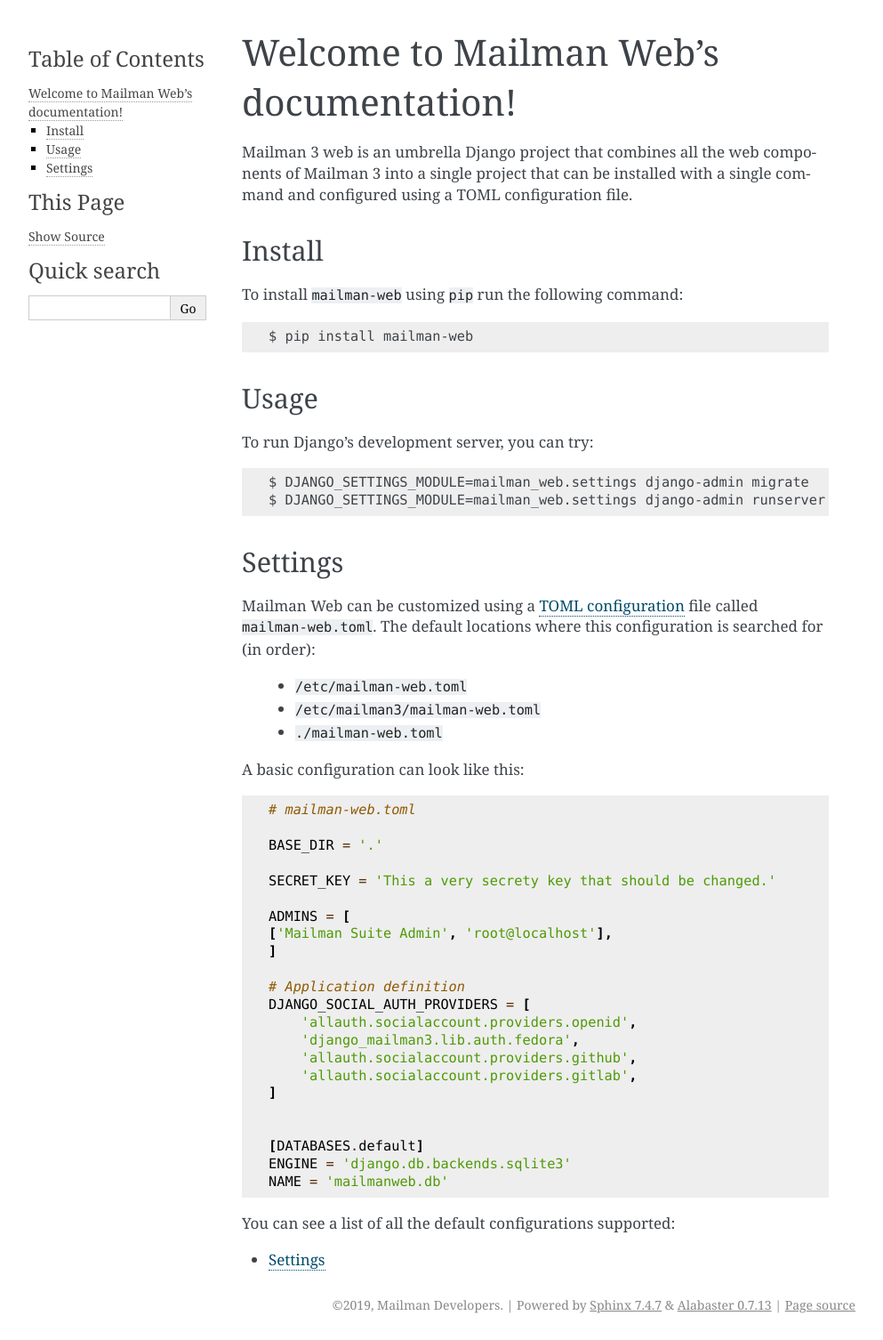
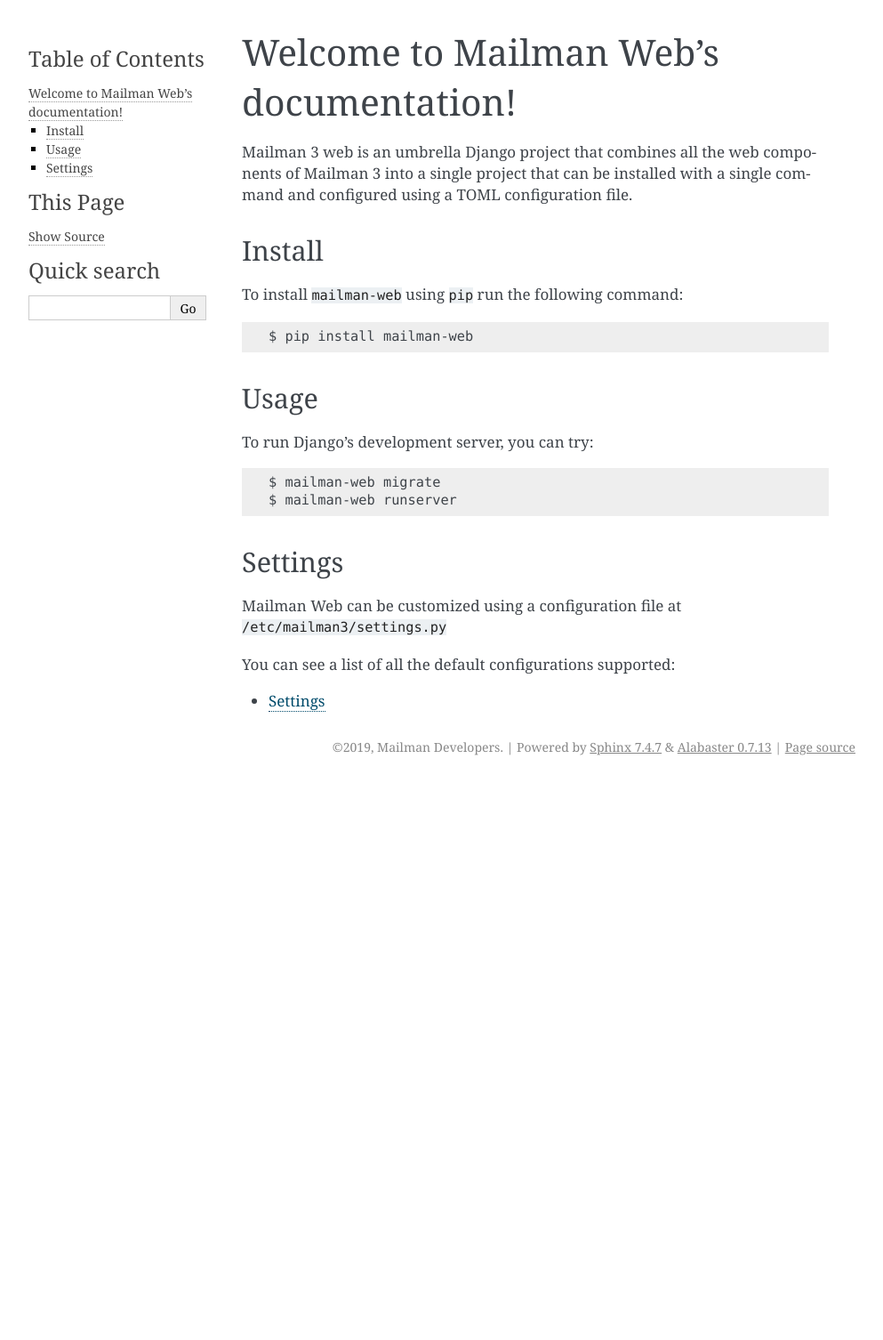
Before and after one commit to osstech-jp/mailman-web, a Sphinx documentation site: the page built from docs/index.rst, in a window 1280 px wide. Shown: the whole page at 89% size, without its empty margins (148-1141 px from the left). Built offline with Sphinx 7.4.7, drawn with Linux system fonts in a browser that asks for light colours; after the commit the page ends 900 px from its top, so only the background shows below that.

```diff
--- a/README.rst
+++ b/README.rst
@@ -29,6 +29,6 @@
 =======
 
 Mailman suite is licensed under the
-`GPL v3.0 <http://www.gnu.org/licenses/gpl-3.0.html>`_
+`GNU GPL v3.0 or later (GPLv3+) <http://www.gnu.org/licenses/gpl-3.0.html>`_
 
-Copyright (C) 2019 by the Free Software Foundation, Inc.
+Copyright (C) 2020 by the Free Software Foundation, Inc.
--- a/docs/index.rst
+++ b/docs/index.rst
@@ -21,25 +21,15 @@
 
 To run Django's development server, you can try::
 
-  $ DJANGO_SETTINGS_MODULE=mailman_web.settings django-admin migrate
-  $ DJANGO_SETTINGS_MODULE=mailman_web.settings django-admin runserver
+  $ mailman-web migrate
+  $ mailman-web runserver
 
 ========
 Settings
 ========
 
-Mailman Web can be customized using a `TOML configuration
-<https://github.com/maxking/django-settings-toml>`_ file called
-``mailman-web.toml``. The default locations where this configuration is
-searched for (in order):
-
-  - ``/etc/mailman-web.toml``
-  - ``/etc/mailman3/mailman-web.toml``
-  - ``./mailman-web.toml``
-
-A basic configuration can look like this:
-
-.. literalinclude:: mailman-web-example.toml
+Mailman Web can be customized using a configuration file at
+``/etc/mailman3/settings.py``
 
 You can see a list of all the default configurations supported:
 
```
Also changed, not shown: setup.cfg (+6 -3 lines), 1 other file.
